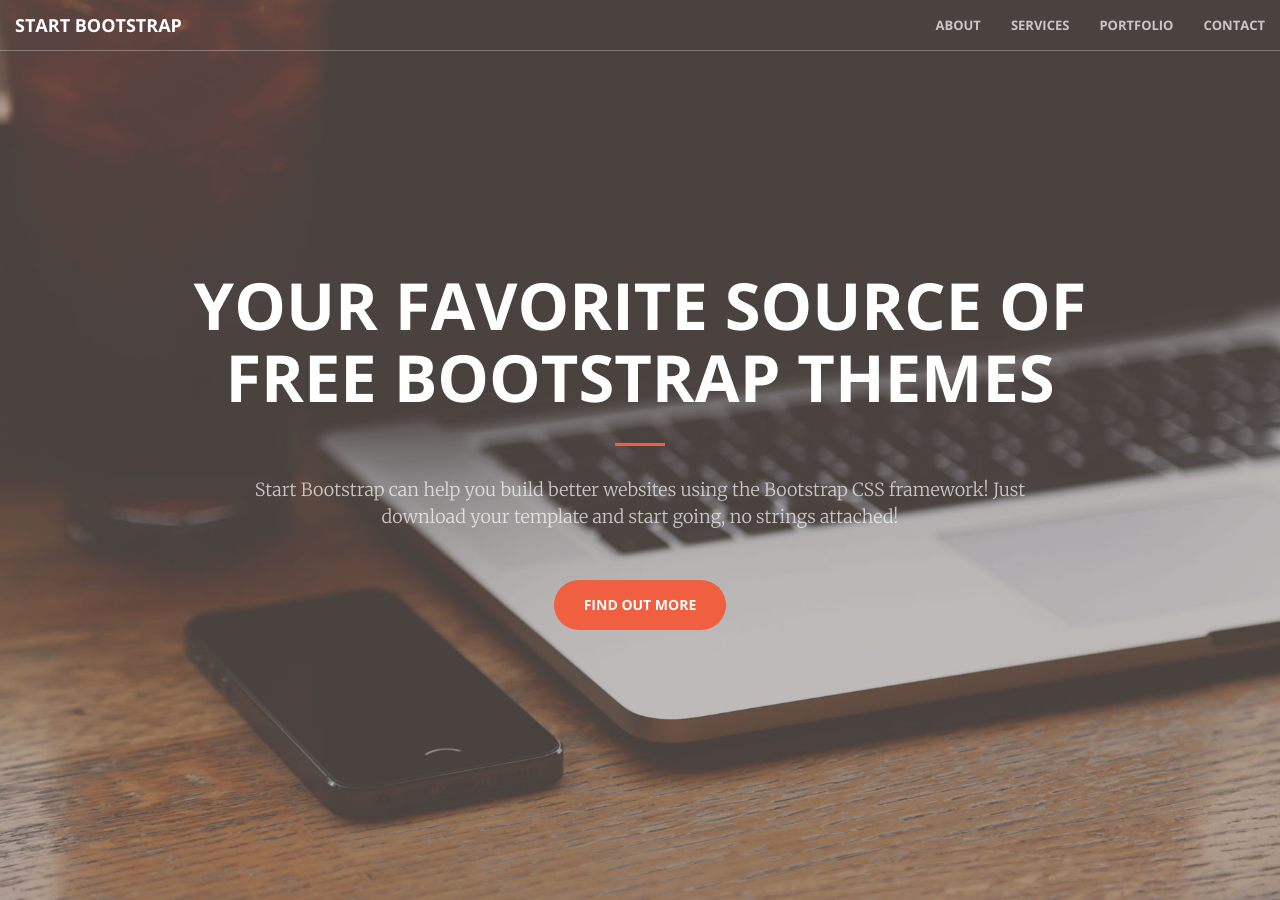
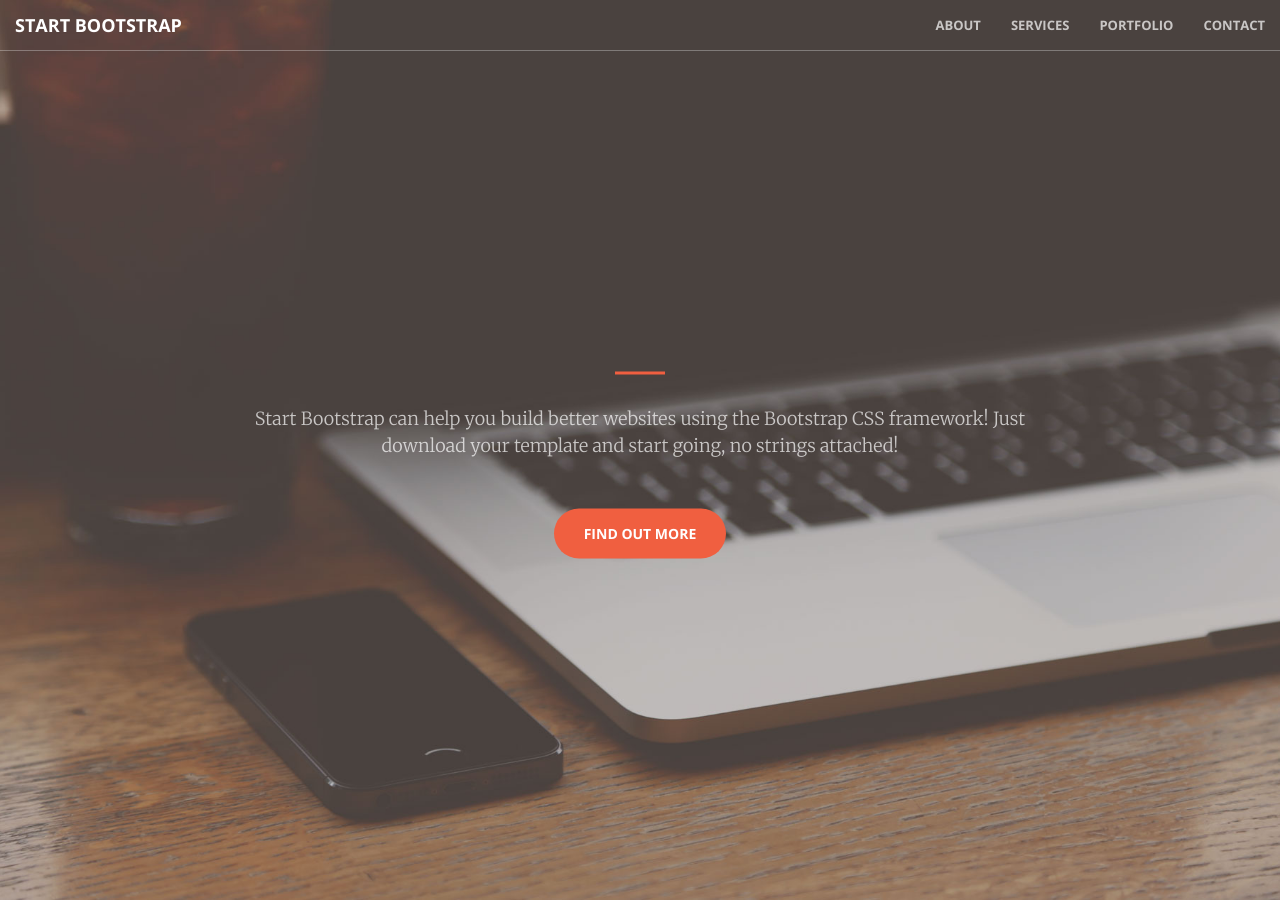
Before and after one commit to sarafinanyawira/pageantseye.github.io, a Jekyll site: the page built from index.html, in a window 1280 px wide and 900 px high. Built offline with Jekyll 4.4.1, drawn with Linux system fonts in a browser that asks for light colours.

Commit message:
new changes

```diff
--- a/_includes/header.html
+++ b/_includes/header.html
@@ -1,7 +1,7 @@
 <header>
     <div class="header-content">
         <div class="header-content-inner">
-            <h1>Your Favorite Source of Free Bootstrap Themes</h1>
+            <h1></h1>
             <hr>
             <p>Start Bootstrap can help you build better websites using the Bootstrap CSS framework! Just download your template and start going, no strings attached!</p>
             <a href="#about" class="btn btn-primary btn-xl page-scroll">Find Out More</a>
```
